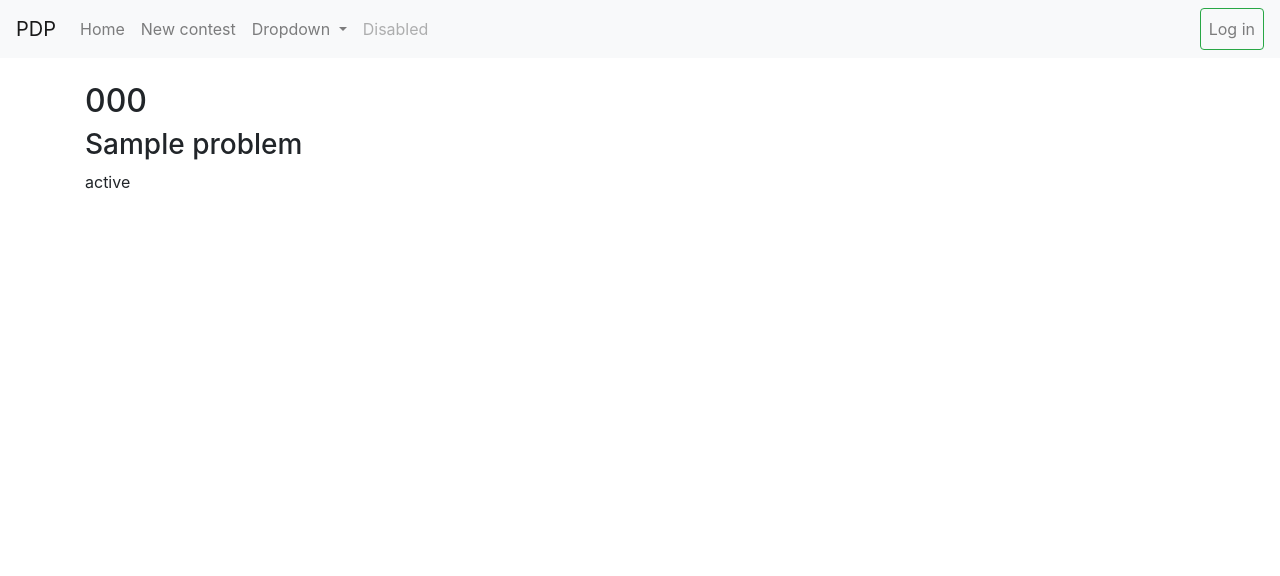
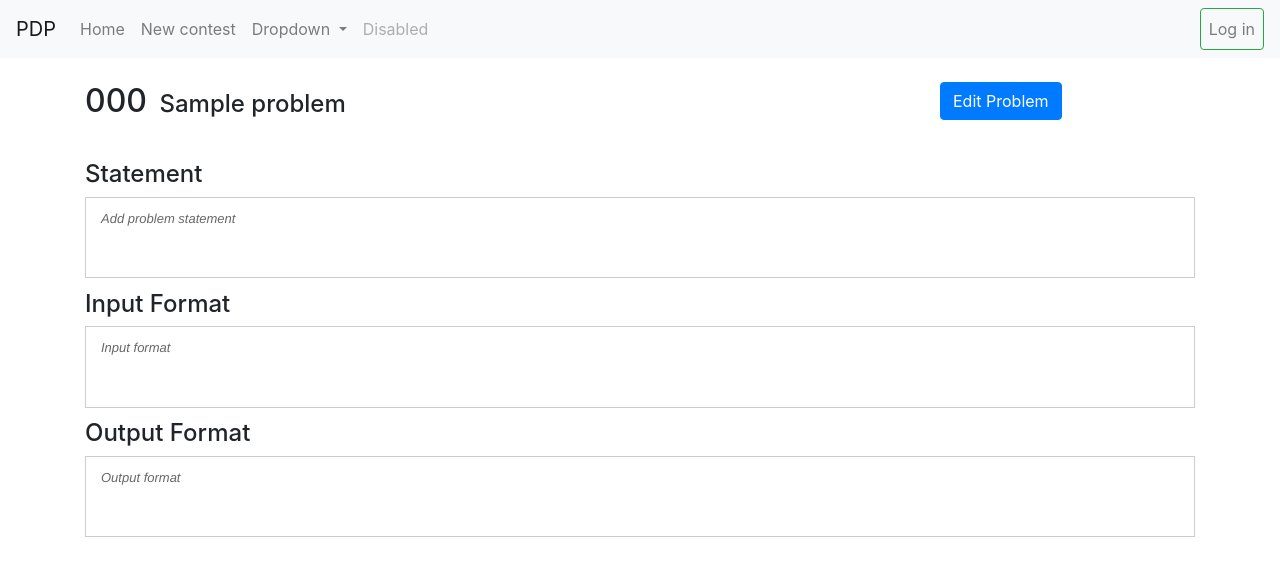
Before and after one commit to vbsinha/autojudge, a Django app: page /judge/problem/000/ in a window 1280 px wide. Shown: the top 576 px of the page. Run offline with Django 3.2, Linux system fonts and the light colour scheme; tables that the repository leaves empty hold one stand-in row (values such as "Sample post"); some libraries are stand-ins or nearby versions.

Commit message:
Add public field in contest, diaply statemnt in problem page
Signed-off-by: Prateek Kumar <prateek@prateekkumar.in>

```diff
--- a/judge/templates/judge/problem_detail.html
+++ b/judge/templates/judge/problem_detail.html
@@ -1,11 +1,67 @@
 {% extends 'judge/base.html' %}
+
+{% block styles %}
+<link href="https://cdn.quilljs.com/1.3.6/quill.snow.css" rel="stylesheet">
+{% endblock %}
+
+{% block scripts %}
+<script src="https://cdn.quilljs.com/1.3.6/quill.js"></script>
+<script>
+    let quillModules = {
+        toolbar: false
+    }
+
+    let statementQuill = new Quill('#statementEditor', {
+        modules: quillModules,
+        placeholder: 'Add problem statement',
+        theme: 'snow',
+    })
+
+    let inputFormatQuill = new Quill('#inputFormatEditor', {
+        modules: quillModules,
+        placeholder: 'Input format',
+        theme: 'snow',
+    })
+
+    let outputFormatQuill = new Quill('#outputFormatEditor', {
+        modules: quillModules,
+        placeholder: 'Output format',
+        theme: 'snow',
+    })
+
+    {% if problem.statement != None %}
+    statementQuill.setContents(JSON.parse('{{ problem.statement | safe }}'.replace('\n', '\\n')))
+    inputFormatQuill.setContents(JSON.parse('{{ problem.input_format | safe }}'.replace('\n', '\\n')))
+    outputFormatQuill.setContents(JSON.parse('{{ problem.output_format | safe }}'.replace('\n', '\\n')))
+    {% endif %}
+
+    statementQuill.disable()
+    inputFormatQuill.disable()
+    outputFormatQuill.disable()
+</script>
+{% endblock %}
 
 {% block content %}
 <div class="row">
-    <div class="col-12"><h2>{{ problem.code }}</h2></div>
-    <div class="col-12">
-        <h3>{{ problem.name }}</h3>
-        <p>{{ problem.statement }}</p>
+    <div class="col-12 col-md-9 mb-3">
+        <h2 class="d-inline">{{ problem.code }}</h2>
+        <h4 class="d-inline mx-2">{{ problem.name }}</h4>
+    </div>
+    <div class="col-12 col-md-3 mb-3">
+        <a href="{% url 'judge:edit_problem' problem.pk %}" class="btn btn-primary">Edit Problem</a>
+    </div>
+    <div class="col-12 my-4">
+        <h4>Statement</h4>
+        <div id="statementEditor"></div>
+    </div>
+    <div class="col-12 my-4">
+        <h4>Input Format</h4>
+        <div id="inputFormatEditor"></div>
+    </div>
+    <div class="col-12 my-4">
+        <h4>Output Format</h4>
+        <div id="outputFormatEditor"></div>
     </div>
 </div>
+
 {% endblock %}
--- a/judge/urls.py
+++ b/judge/urls.py
@@ -20,4 +20,6 @@ urlpatterns = [
          views.add_poster, name='contest_add_poster'),
     path('contest/<int:contest_id>/participant/new/',
          views.add_participant, name='contest_add_participant'),
+    path('problem/<str:problem_id>/edit/',
+         views.edit_problem, name='edit_problem'),
 ]
--- a/judge/views.py
+++ b/judge/views.py
@@ -17,12 +17,14 @@ def index(request):
 def new_contest(request):
     if request.method == 'POST':
         # TODO Sanitize input
+        print(request.POST)
         status, err = handler.process_contest(request.POST['name'],
                                               request.POST['start_date'] +
                                               '+0530',
                                               request.POST['end_date'] +
                                               '+0530',
-                                              request.POST['penalty'])
+                                              request.POST['penalty'],
+                                              True if request.POST['public'] == 'on' else False)
         if status:
             return redirect('/judge/')
         context = {'error_msg': 'Could not create new contest',
@@ -95,3 +97,10 @@ def new_problem(request, contest_id):
     else:
         context = {'contest': contest}
         return render(request, 'judge/new_problem.html', context)
+
+
+def edit_problem(request, problem_id):
+    problem = get_object_or_404(Problem, pk=problem_id)
+    contest = get_object_or_404(Contest, pk=problem.contest_id)
+    # TODO
+    pass
```
Also changed, not shown: judge/templates/judge/new_contest.html (+6 -1 lines).
